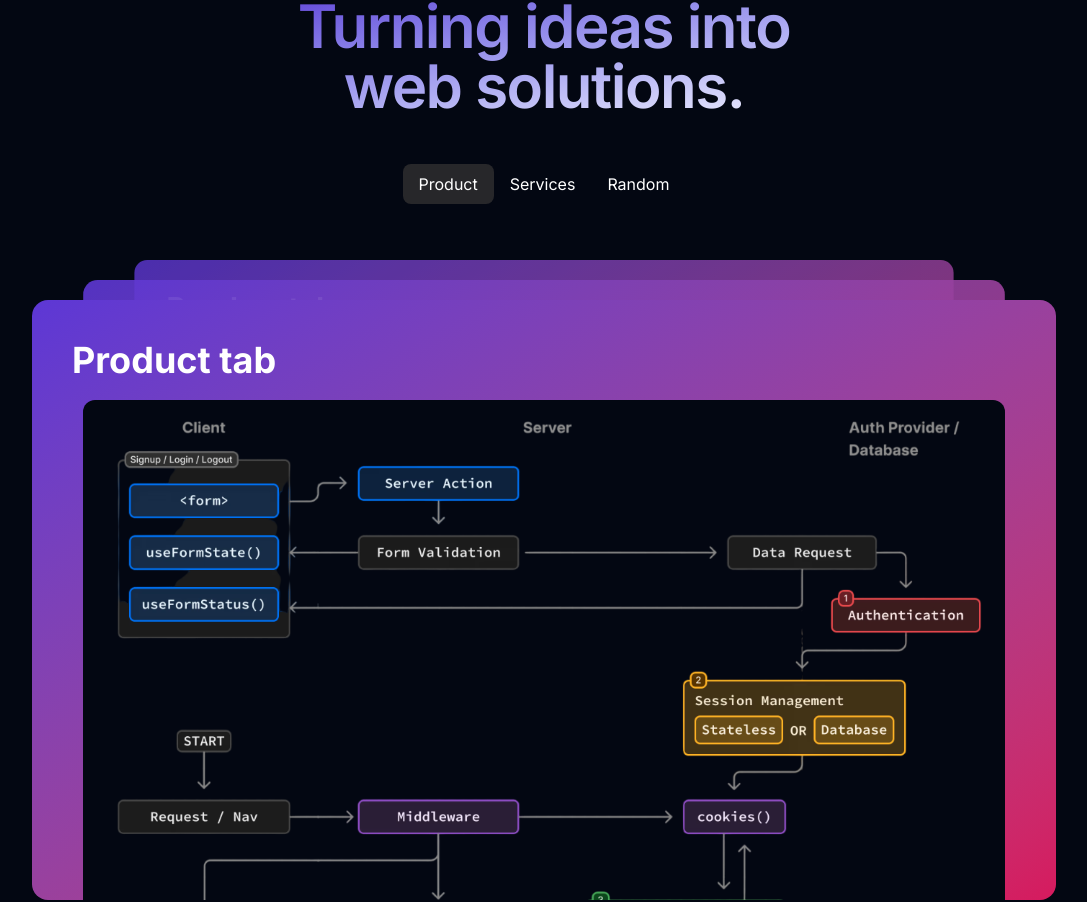
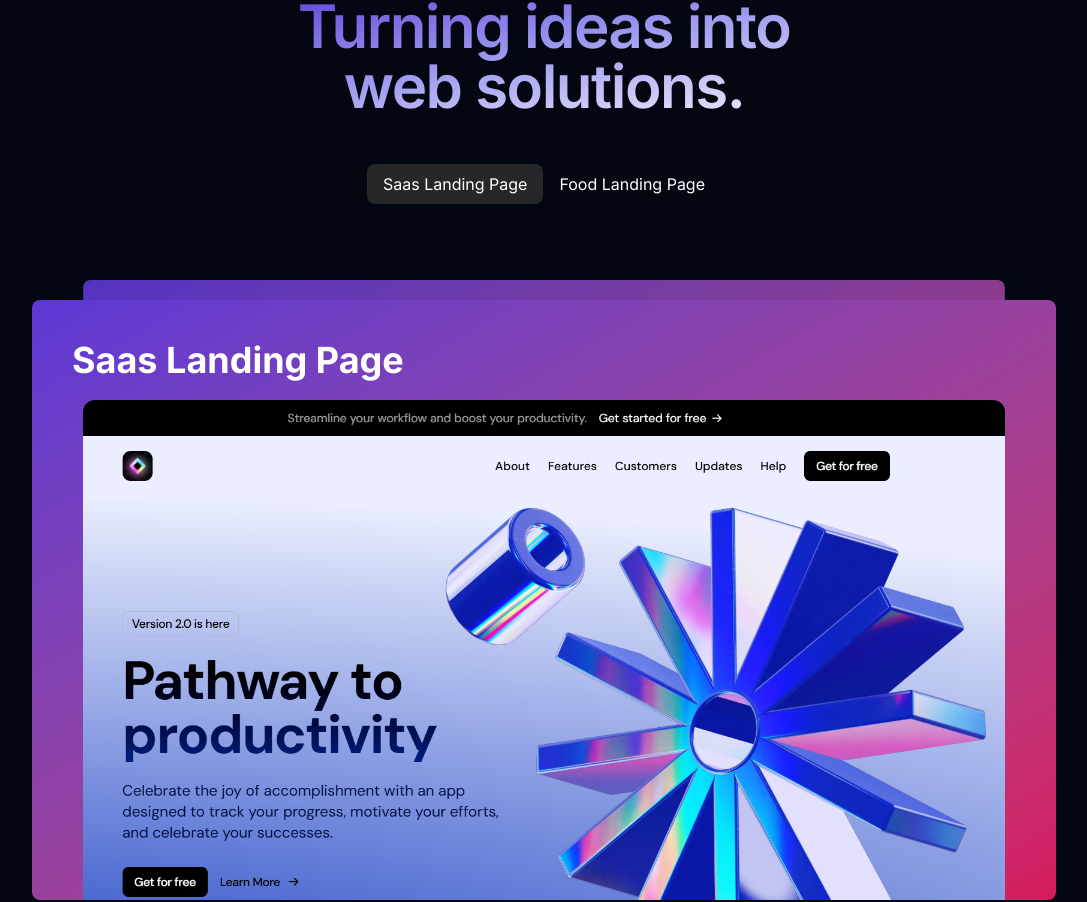
Before and after one commit to CodeWizard-AB/anunay.com, a Next.js app: page / in a window 1280 px wide. Shown: the part 3501-4403 px from the top of the page, without its empty margins (96-1183 px from the left). Built offline with nearby package versions, Linux system fonts and the light colour scheme.

Commit message:
Build the complete layout

```diff
--- a/components/Projects.tsx
+++ b/components/Projects.tsx
@@ -1,8 +1,10 @@
 import Image from "next/image";
 import SectionHeading from "./ui/section-heading";
 import SectionTitle from "./ui/section-title";
-import Project from "@/assets/image.png";
 import { Tabs } from "./ui/tabs";
+import Project1 from "@/assets/projects/project1.png";
+import Project2 from "@/assets/projects/project2.png";
+import Link from "next/link";
 
 export default function Projects() {
 	return (
@@ -20,35 +22,52 @@ export default function Projects() {
 	);
 }
 
-function Card({ name }: { name: string }) {
+function Card({
+	name,
+	src,
+	href,
+}: {
+	name: string;
+	src: string;
+	href: string;
+}) {
 	return (
-		<div className="w-full overflow-hidden relative h-full rounded-2xl p-10 text-xl md:text-4xl font-bold text-white bg-gradient-to-br from-primary to-chart-5">
+		<div className="w-full overflow-hidden relative h-full rounded-lg p-10 text-xl md:text-4xl font-bold text-white bg-gradient-to-br from-primary to-chart-5">
 			<p>{name}</p>
-			<Image
-				src={Project}
-				alt={name + " feature project image"}
-				width="1000"
-				height="1000"
-				className="object-cover object-left-top h-[60%]  md:h-[90%] absolute -bottom-10 inset-x-0 w-[90%] rounded-xl mx-auto"
-			/>
+			<Link href={href} target="_blank">
+				<Image
+					src={src}
+					alt={name + " feature project image"}
+					width="1000"
+					height="1000"
+					className="object-cover object-left-top h-[85%]  md:h-[90%] absolute -bottom-10 inset-x-0 w-[90%] rounded-xl mx-auto"
+				/>
+			</Link>
 		</div>
 	);
 }
 
 const tabs = [
 	{
-		title: "Product",
-		value: "product",
-		content: <Card name="Product tab" />,
+		title: "Saas Landing Page",
+		value: "saas-landing-page",
+		content: (
+			<Card
+				name="Saas Landing Page"
+				src={Project1.src}
+				href="https://saas-landing-page-anunay.vercel.app"
+			/>
+		),
 	},
 	{
-		title: "Services",
-		value: "services",
-		content: <Card name="Services tab" />,
-	},
-	{
-		title: "Random",
-		value: "random",
-		content: <Card name="Random tab" />,
+		title: "Food Landing Page",
+		value: "food-landing-page",
+		content: (
+			<Card
+				name="Food Landing Page"
+				src={Project2.src}
+				href="https://onmifood-ab.netlify.app"
+			/>
+		),
 	},
 ];
```
Also changed, not shown: assets/projects/project1.png (added), assets/projects/project2.png (added).
